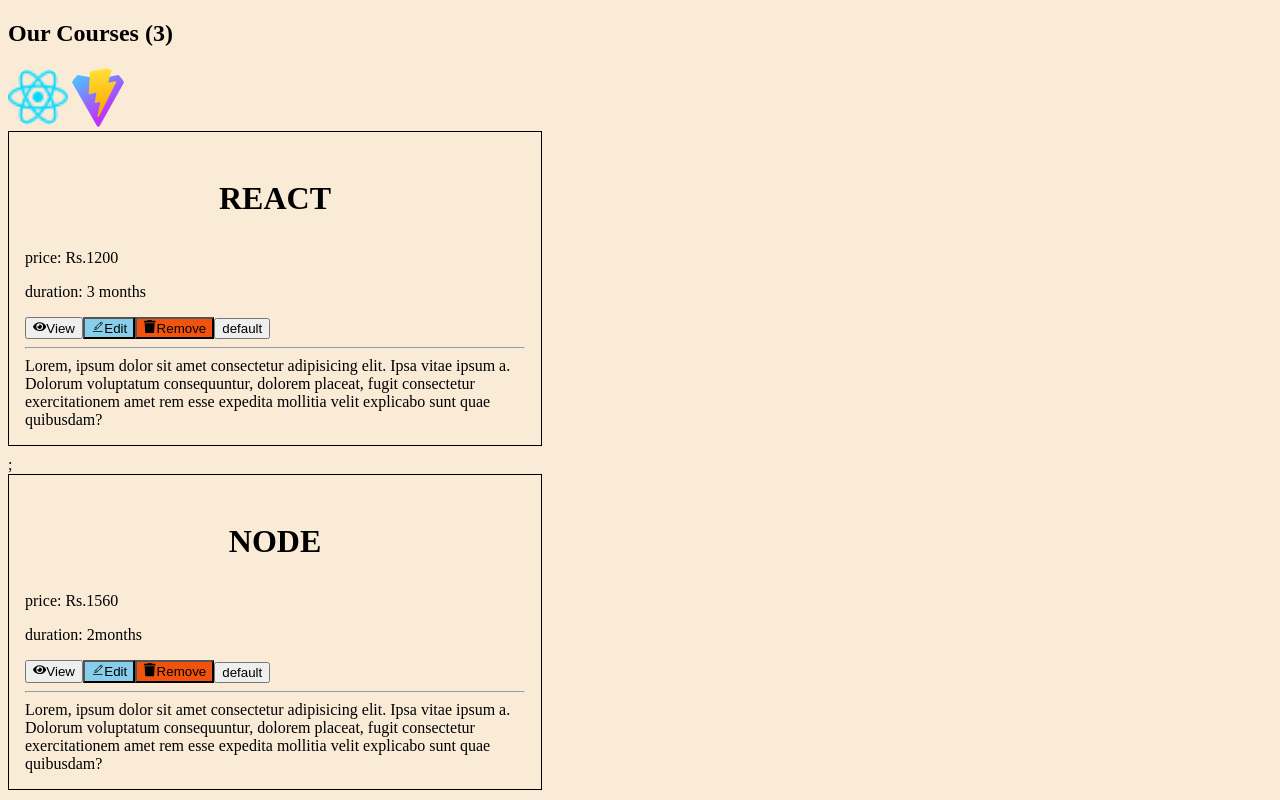
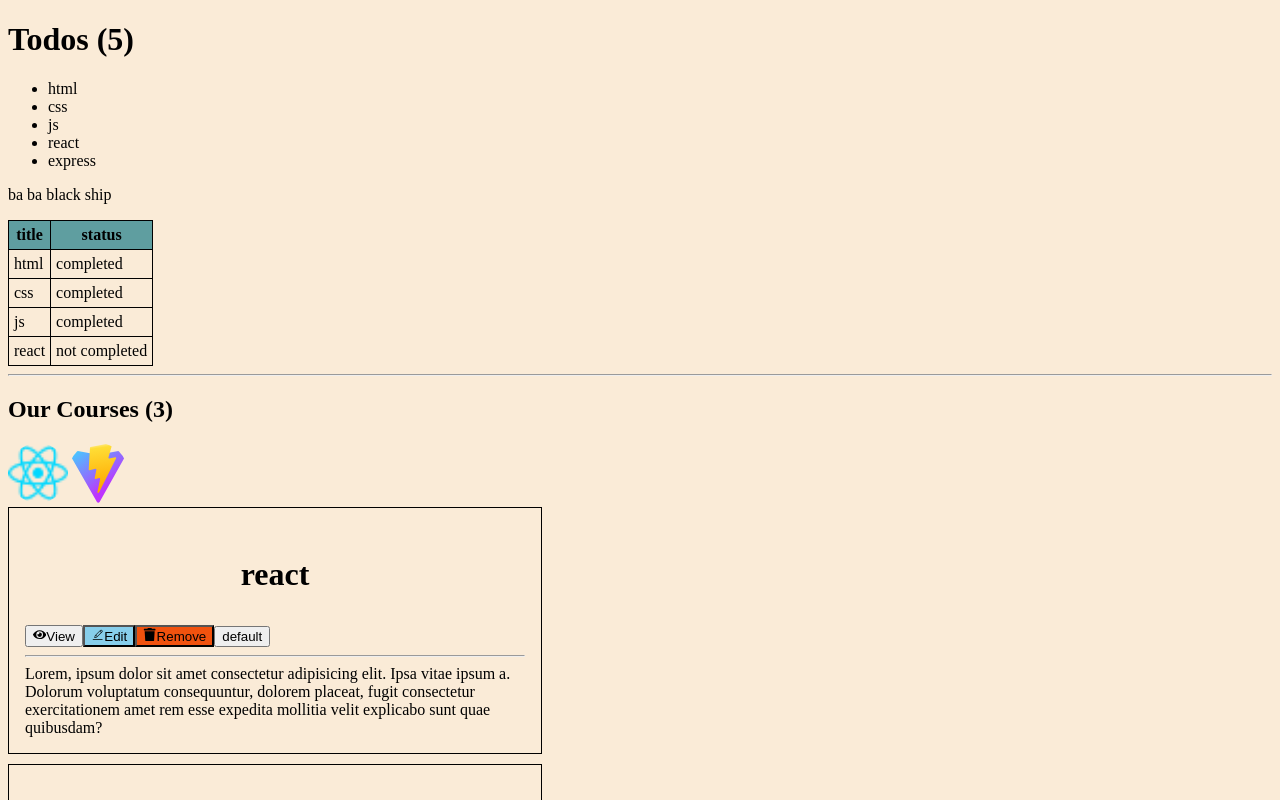
Before and after one commit to maden1738/react-mindrisers, a React (Vite) app: page / in a window 1280 px wide. Shown: the top 800 px of the page. Built offline with nearby package versions, Linux system fonts and the light colour scheme.

Commit message:
map function in react

```diff
--- a/src/App.jsx
+++ b/src/App.jsx
@@ -3,29 +3,45 @@ import User from "./components/User.jsx";
 import Glass from "./assets/images/reacticon.png";
 import EditButton from "./components/EditButton.jsx";
 import DeleteButton from "./components/DeleteButton.jsx";
+import Todos from "./components/Todos.jsx";
 
 let cards = ["react", "node", "git"];
-let reactData = {
-  course: { title: "REACT", price: 1200, duration: "3 months" },
-};
-let nodeData = {
-  course: { title: "NODE", price: 1560, duration: "2months" },
-};
+// let reactData = {
+//   course: { title: "REACT", price: 1200, duration: "3 months" },
+// };
+// let nodeData = {
+//   course: { title: "NODE", price: 1560, duration: "2months" },
+// };
 
 let userStyle = {
   display: "flex",
   gap: "1rem",
 };
 
+let users = [
+  { name: "ram", email: "ram@g.com" },
+  { name: "ram1", email: "ram@g.com" },
+  { name: "ram2", email: "ram@g.com" },
+  { name: "ram3", email: "ram@g.com" },
+  { name: "ram4", email: "ram@g.com" },
+];
+
+let courses = ["react", "tailwind"];
+
 function App() {
   return (
     <div>
+      <Todos />
+      <hr />
       <h2>Our Courses ({cards.length})</h2>
       <img src={Glass} alt="" width="60px" />
       <img src="/vite.svg" alt="" width="60px" />
-      <Course data={reactData} />;
+      {/* <Course data={reactData} />;
       <Course data={nodeData} />
-      <Course />
+      <Course /> */}
+      {courses.map((el) => (
+        <Course title={el} />
+      ))}
       <h2>Users</h2>
       <div style={userStyle}>
         <User name="ram" age={12} address="boudha" />
--- a/src/components/Course.jsx
+++ b/src/components/Course.jsx
@@ -5,10 +5,11 @@ function Course(props) {
   // { props: {data:course:title:""}} }
   return (
     <div className="card">
-      <p className="title">{props.data?.course.title}</p>{" "}
+      {/* <p className="title">{props.data?.course.title}</p> */}
       {/* optional chaining */}
-      <p>price: Rs.{props.data?.course.price}</p>
-      <p>duration: {props.data?.course.duration}</p>
+      {/* <p>price: Rs.{props.data?.course.price}</p>
+      <p>duration: {props.data?.course.duration}</p> */}
+      <p className="title">{props.title}</p>
       <ViewButton />
       <EditButton />
       <RemoveButton />
--- /dev/null
+++ b/src/components/Todos.jsx
@@ -0,0 +1,40 @@
+let todosString = ["html", "css", "js", "react", "express"];
+let todos = [
+  { title: "html", status: true },
+  { title: "css", status: true },
+  { title: "js", status: true },
+  { title: "react", status: false },
+];
+
+let description = "ba ba black ship";
+const Todos = () => {
+  return (
+    <>
+      <h1>Todos ({todosString.length})</h1>
+      <ul>
+        {todosString.map((el) => {
+          return <li>{el}</li>;
+        })}
+      </ul>
+      <p>{description}</p>
+      <table>
+        <thead>
+          <tr>
+            <th>title</th>
+            <th>status</th>
+          </tr>
+        </thead>
+        <tbody>
+          {todos.map((el) => (
+            <tr>
+              <td>{el.title}</td>
+              <td>{el.status ? "completed" : "not completed"}</td>
+            </tr>
+          ))}
+        </tbody>
+      </table>
+    </>
+  );
+};
+
+export default Todos;
--- a/src/main.css
+++ b/src/main.css
@@ -28,3 +28,7 @@ td {
   border: 1px solid;
   padding: 5px;
 }
+
+thead {
+  background-color: cadetblue;
+}
```
